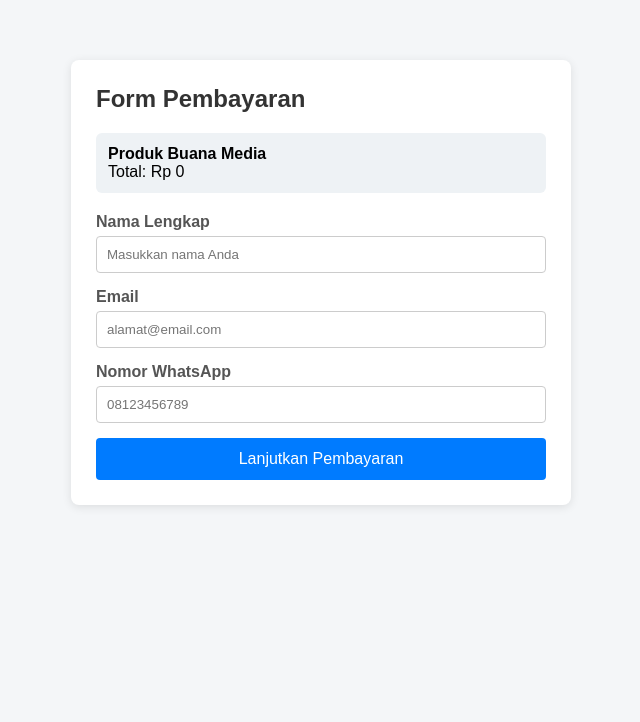
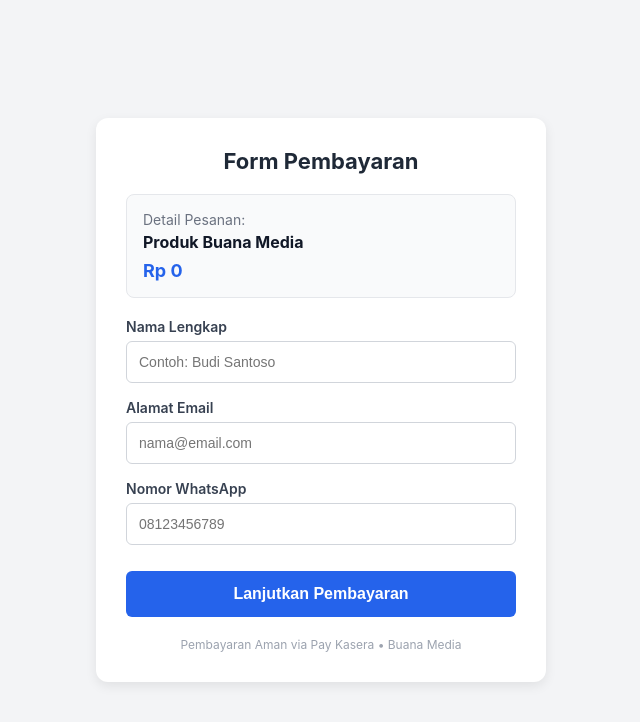
Before and after one commit to buanamedia/buanamedia-checkout, a plain HTML site: page index.html in a window 1280 px wide. Shown: the whole page, without its empty margins (319-959 px from the left). Drawn offline with Linux system fonts and the light colour scheme.

Commit message:
Update index.html

```diff
--- a/index.html
+++ b/index.html
@@ -5,15 +5,105 @@
   <meta name="viewport" content="width=device-width, initial-scale=1.0">
   <title>Checkout Pembayaran - Buana Media</title>
   <style>
-    body { font-family: Arial, sans-serif; background: #f4f6f8; margin: 0; padding: 20px; }
-    .checkout-card { max-width: 450px; margin: 40px auto; background: #fff; padding: 25px; border-radius: 8px; box-shadow: 0 2px 10px rgba(0,0,0,0.1); }
-    h2 { margin-top: 0; color: #333; }
-    .form-group { margin-bottom: 15px; }
-    label { display: block; margin-bottom: 5px; font-weight: bold; color: #555; }
-    input { width: 100%; padding: 10px; border: 1px solid #ccc; border-radius: 4px; box-sizing: border-box; }
-    .product-info { background: #eef2f5; padding: 12px; border-radius: 6px; margin-bottom: 20px; }
-    button { width: 100%; background: #007bff; color: white; border: none; padding: 12px; border-radius: 4px; font-size: 16px; cursor: pointer; }
-    button:hover { background: #0056b3; }
+    * {
+      box-sizing: border-box;
+    }
+    body {
+      font-family: -apple-system, BlinkMacSystemFont, "Segoe UI", Roboto, Helvetica, Arial, sans-serif;
+      background-color: #f3f4f6;
+      margin: 0;
+      padding: 20px;
+      display: flex;
+      justify-content: center;
+      align-items: center;
+      min-height: 100vh;
+    }
+    .checkout-card {
+      background: #ffffff;
+      max-width: 450px;
+      width: 100%;
+      padding: 30px;
+      border-radius: 12px;
+      box-shadow: 0 4px 12px rgba(0, 0, 0, 0.08);
+    }
+    h2 {
+      margin-top: 0;
+      color: #1f2937;
+      font-size: 22px;
+      margin-bottom: 20px;
+      text-align: center;
+    }
+    .product-info {
+      background: #f9fafb;
+      border: 1px solid #e5e7eb;
+      padding: 16px;
+      border-radius: 8px;
+      margin-bottom: 20px;
+    }
+    .product-title {
+      font-size: 14px;
+      color: #6b7280;
+      margin-bottom: 4px;
+    }
+    .product-name {
+      font-size: 16px;
+      font-weight: 700;
+      color: #111827;
+      margin-bottom: 8px;
+    }
+    .product-price {
+      font-size: 18px;
+      font-weight: 700;
+      color: #2563eb;
+    }
+    .form-group {
+      margin-bottom: 16px;
+    }
+    label {
+      display: block;
+      margin-bottom: 6px;
+      font-weight: 600;
+      font-size: 14px;
+      color: #374151;
+    }
+    input {
+      width: 100%;
+      padding: 12px;
+      border: 1px solid #d1d5db;
+      border-radius: 6px;
+      font-size: 14px;
+      outline: none;
+      transition: border-color 0.2s ease;
+    }
+    input:focus {
+      border-color: #2563eb;
+    }
+    button {
+      width: 100%;
+      background-color: #2563eb;
+      color: white;
+      border: none;
+      padding: 14px;
+      border-radius: 6px;
+      font-size: 16px;
+      font-weight: 600;
+      cursor: pointer;
+      margin-top: 10px;
+      transition: background-color 0.2s ease;
+    }
+    button:hover {
+      background-color: #1d4ed8;
+    }
+    button:disabled {
+      background-color: #9ca3af;
+      cursor: not-allowed;
+    }
+    .footer-text {
+      text-align: center;
+      font-size: 12px;
+      color: #9ca3af;
+      margin-top: 20px;
+    }
   </style>
 </head>
 <body>
@@ -22,41 +112,48 @@
   <h2>Form Pembayaran</h2>
 
   <div class="product-info">
-    <strong id="product-name">Memuat produk...</strong><br>
-    <span>Total: Rp <span id="product-price">0</span></span>
+    <div class="product-title">Detail Pesanan:</div>
+    <div class="product-name" id="product-name">Memuat produk...</div>
+    <div class="product-price">Rp <span id="product-price">0</span></div>
   </div>
 
   <form id="checkout-form">
     <div class="form-group">
-      <label>Nama Lengkap</label>
-      <input type="text" id="nama" required placeholder="Masukkan nama Anda">
+      <label for="nama">Nama Lengkap</label>
+      <input type="text" id="nama" required placeholder="Contoh: Budi Santoso">
     </div>
     <div class="form-group">
-      <label>Email</label>
-      <input type="email" id="email" required placeholder="alamat@email.com">
+      <label for="email">Alamat Email</label>
+      <input type="email" id="email" required placeholder="nama@email.com">
     </div>
     <div class="form-group">
-      <label>Nomor WhatsApp</label>
+      <label for="whatsapp">Nomor WhatsApp</label>
       <input type="tel" id="whatsapp" required placeholder="08123456789">
     </div>
     <button type="submit" id="btn-pay">Lanjutkan Pembayaran</button>
   </form>
+
+  <div class="footer-text">
+    Pembayaran Aman via Pay Kasera &bull; Buana Media
+  </div>
 </div>
 
 <script>
-  // 1. Ambil data dari parameter URL Blogspot
+  // 1. Ambil data produk & harga dari URL parameter (Contoh: ?produk=Jasa+Web&harga=100000)
   const urlParams = new URLSearchParams(window.location.search);
   const namaProduk = urlParams.get('produk') || 'Produk Buana Media';
   const hargaProduk = urlParams.get('harga') || '0';
 
+  // Tampilkan data di UI
   document.getElementById('product-name').innerText = namaProduk;
-  document.getElementById('product-price').innerText = parseInt(hargaProduk).toLocaleString('id-ID');
+  document.getElementById('product-price').innerText = parseInt(hargaProduk || 0).toLocaleString('id-ID');
 
-  // 2. Handle pengiriman formulir ke Pay Kasera
+  // 2. Handle submit form ke Cloudflare Worker
   document.getElementById('checkout-form').addEventListener('submit', async function(e) {
     e.preventDefault();
+
     const btn = document.getElementById('btn-pay');
-    btn.innerText = 'Memproses...';
+    btn.innerText = 'Memproses Pembayaran...';
     btn.disabled = true;
 
     const payload = {
@@ -64,34 +161,35 @@
       email: document.getElementById('email').value,
       whatsapp: document.getElementById('whatsapp').value,
       produk: namaProduk,
-      nominal: hargaProduk,
-      redirect_url: "https://bayar.buanamedia.my.id/sukses.html"
+      nominal: hargaProduk
     };
 
     try {
-      // Panggil API Pay Kasera (Sesuaikan endpoint dengan dokumentasi Pay Kasera)
-      const response = await fetch('https://pay.kasera.id/api/v1/create-transaction', {
+      // Panggil Cloudflare Worker Anda
+      const response = await fetch('https://kasera-api.agussiahaanz.workers.dev/', {
         method: 'POST',
         headers: {
-          'Content-Type': 'application/json',
-          'Authorization': 'Bearer API_KEY_PAY_KASERA_ANDA' // Masukkan API Key Anda di sini
+          'Content-Type': 'application/json'
         },
         body: JSON.stringify(payload)
       });
 
       const result = await response.json();
 
-      if (result.status && result.payment_url) {
-        // Arahkan pembeli ke halaman pembayaran Pay Kasera
-        window.location.href = result.payment_url;
+      // Cek respon link pembayaran dari Pay Kasera (menyesuaikan nama properti JSON)
+      const paymentUrl = result.payment_url || result.redirect_url || result.url || (result.data && result.data.payment_url);
+
+      if (paymentUrl) {
+        // Arahkan ke halaman pembayaran Pay Kasera
+        window.location.href = paymentUrl;
       } else {
-        alert('Gagal membuat pembayaran: ' + (result.message || 'Terjadi kesalahan'));
+        alert('Gagal membuat transaksi: ' + (result.message || 'Terjadi kesalahan pada respon server.'));
         btn.innerText = 'Lanjutkan Pembayaran';
         btn.disabled = false;
       }
     } catch (error) {
-      console.error(error);
-      alert('Terjadi kendala koneksi ke payment gateway.');
+      console.error('Error Checkout:', error);
+      alert('Gagal terhubung ke gateway pembayaran. Silakan coba beberapa saat lagi.');
       btn.innerText = 'Lanjutkan Pembayaran';
       btn.disabled = false;
     }
```
